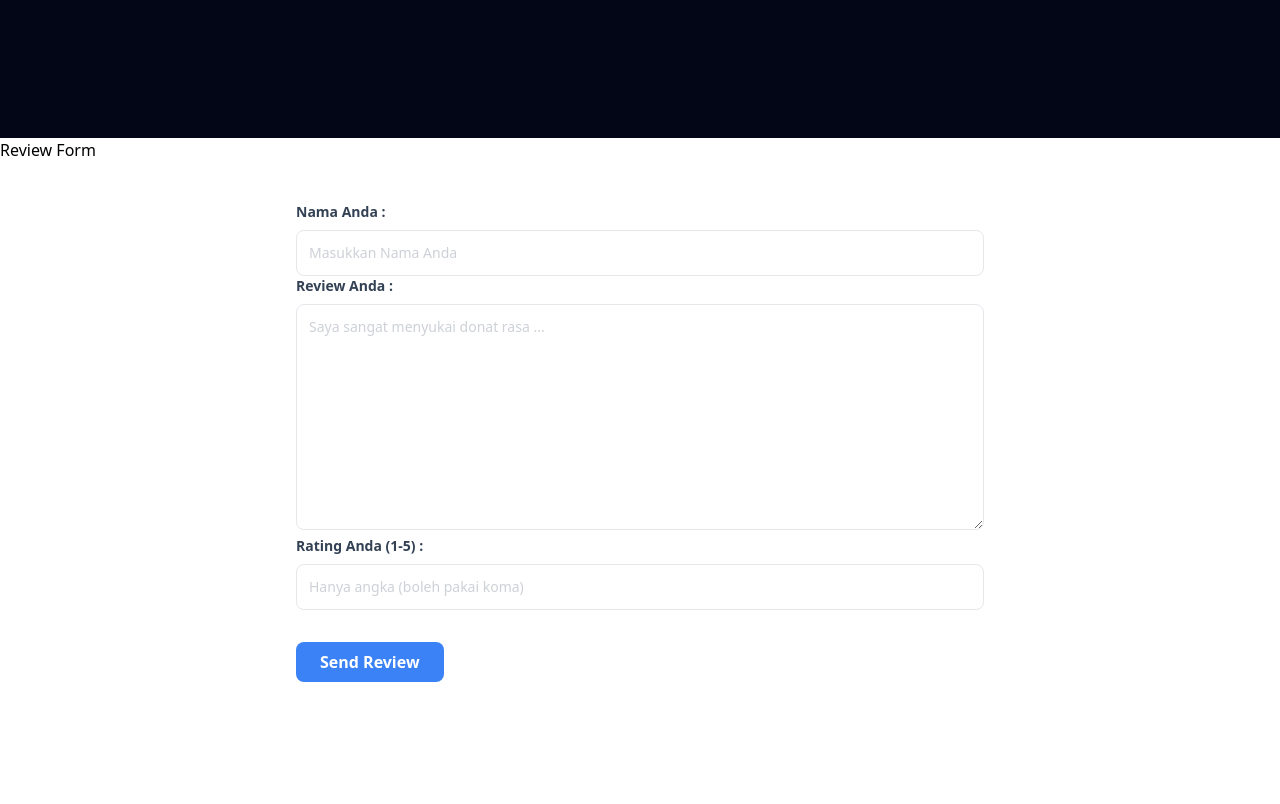
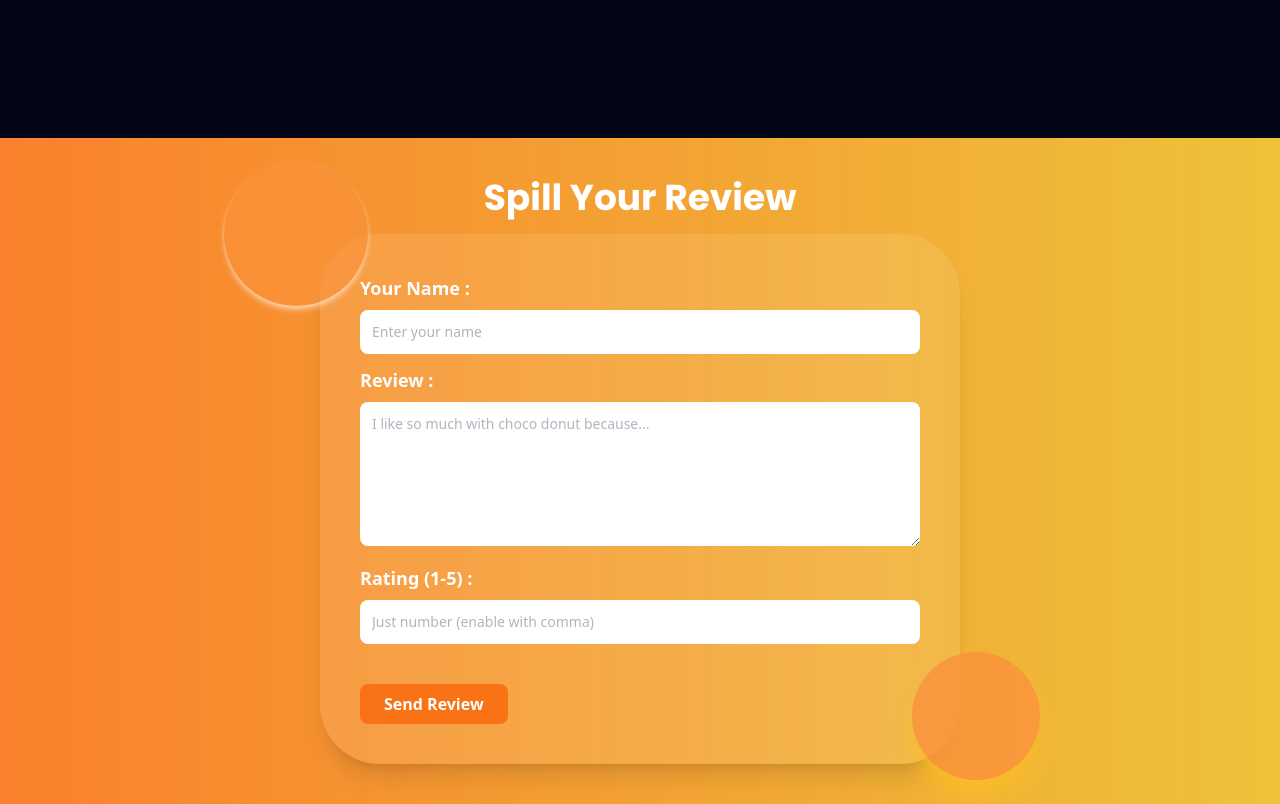
Before and after one commit to gustiaryapriandana31/fin-e--dev-gdsc, a React (Vite) app: page / in a window 1280 px wide. Shown: the part 1880-2684 px from the top of the page. Before the commit the page ends 2602 px from the top, so only its background shows below. Built offline with nearby package versions, Linux system fonts and the light colour scheme.

Commit message:
style:adding style for reviewe form

```diff
--- a/src/components/elements/Button.jsx
+++ b/src/components/elements/Button.jsx
@@ -1,7 +1,7 @@
 const Button = ({addedClassname, children, onClick}) => {
   return (
     <button
-      className={`mt-8 px-6 py-2 font-semibold rounded-lg text-white ${addedClassname}`} onClick={onClick}>
+      className={`mt-8 px-6 py-2 font-semibold rounded-lg text-white focus:outline-none focus:outline-orange-200 ${addedClassname}`} onClick={onClick}>
       {children}
     </button>
   );
--- a/src/components/elements/Input.jsx
+++ b/src/components/elements/Input.jsx
@@ -4,7 +4,7 @@ const Input = ({type, name, placeholder, onChange}) => {
         type={type}
         name={name}
         placeholder={placeholder}
-        className="text-sm border rounded-lg w-full py-3 px-3 text-slate-700 placeholder:opacity-50"
+        className="text-sm rounded-lg w-full py-3 px-3 placeholder:opacity-80 focus:outline-none focus:ring-2 focus:ring-red-600"
         onChange={onChange}
       />
     );
--- a/src/components/elements/Label.jsx
+++ b/src/components/elements/Label.jsx
@@ -2,7 +2,7 @@ const Label = ({htmlFor, children}) => {
     return (
       <label
         htmlFor={htmlFor}
-        className="block text-slate-700 text-sm font-bold mb-2"
+        className="block text-white text-lg font-bold mb-2"
       >
         {children}
       </label>
--- a/src/components/elements/TextArea.jsx
+++ b/src/components/elements/TextArea.jsx
@@ -1,12 +1,14 @@
 const TextArea = ({ name, rows, placeholder, children, onChange }) => {
     return (
-        <textarea
-            name={name}
-            rows={rows}
-            placeholder={placeholder}
-            onChange={onChange}
-            className="text-sm border rounded-lg w-full py-3 px-3 text-slate-700 placeholder:opacity-50"
-        >{children}</textarea>
+      <textarea
+        name={name}
+        rows={rows}
+        placeholder={placeholder}
+        onChange={onChange}
+        className="text-sm rounded-lg w-full py-3 px-3 text-slate-900 placeholder:opacity-80 focus:outline-none focus:ring-2 focus:ring-red-600"
+      >
+        {children}
+      </textarea>
     );
 }
 
--- a/src/components/fragments/Form.jsx
+++ b/src/components/fragments/Form.jsx
@@ -50,20 +50,20 @@ const Form = () => {
     };
 
     return (
-        <form onSubmit={handleSubmitForm} className="w-3/5 p-10 mx-auto">
-            <div className="">
-                <Label htmlFor="name">Nama Anda :</Label>
-                <Input type="text" name="name" value={reviewerName} placeholder="Masukkan Nama Anda" onChange= {handleReviewerNameChange}/>
+        <form onSubmit={handleSubmitForm} className="w-1/2 p-10 mx-auto shadow-xl bg-white/10 rounded-[60px]">
+            <div className="mb-3">
+                <Label htmlFor="name">Your Name :</Label>
+                <Input type="text" name="name" value={reviewerName} placeholder="Enter your name" onChange= {handleReviewerNameChange}/>
             </div>
-            <div className="">
-                <Label htmlFor="reviewer">Review Anda :</Label>
-                <TextArea name="reviewer" rows="10" placeholder="Saya sangat menyukai donat rasa ..." onChange={handleReviewContentChange}>{reviewContent}</TextArea>
+            <div className="mb-3">
+                <Label htmlFor="reviewer">Review :</Label>
+                <TextArea name="reviewer" rows="6" placeholder="I like so much with choco donut because..." onChange={handleReviewContentChange}>{reviewContent}</TextArea>
             </div>
-            <div className="">
-                <Label htmlFor="rating">Rating Anda (1-5) :</Label>
-                <Input type="text" name="rating" value={reviewRating} placeholder="Hanya angka (boleh pakai koma)" onChange={handleReviewRatingChange}/>
+            <div className="mb-2">
+                <Label htmlFor="rating">Rating (1-5) :</Label>
+                <Input type="text" name="rating" value={reviewRating} placeholder="Just number (enable with comma)" onChange={handleReviewRatingChange}/>
             </div>
-            <Button addedClassname="bg-blue-500 hover:bg-blue-700">Send Review</Button>
+            <Button addedClassname="bg-orange-500 hover:bg-orange-700">Send Review</Button>
         </form>
     )
 }
--- a/src/components/layouts/FormReviewer.jsx
+++ b/src/components/layouts/FormReviewer.jsx
@@ -2,11 +2,15 @@ import Form from "../fragments/Form";
 
 const FormReviewer =  () => {
     return (
-        <div>
-            <h1>Review Form</h1>
-            <Form/>
-        </div>
-    )
+      <div className="bg-gradient-to-r from-orange-500/90 to-yellow-500/80 py-10 relative">
+        <div className="absolute top-6 left-56 shadow-md shadow-white rounded-full bg-orange-400 w-36 h-36 opacity-60"></div>
+        <div className="absolute bottom-6 right-60 rounded-full shadow-xl shadow-amber-400 bg-orange-400 w-32 h-32 opacity-80"></div>
+        <h1 className="text-center text-4xl mb-4 font-bold font-poppins text-white">
+          Spill Your Review
+        </h1>
+        <Form />
+      </div>
+    );
 }
 
 export default FormReviewer;
```
